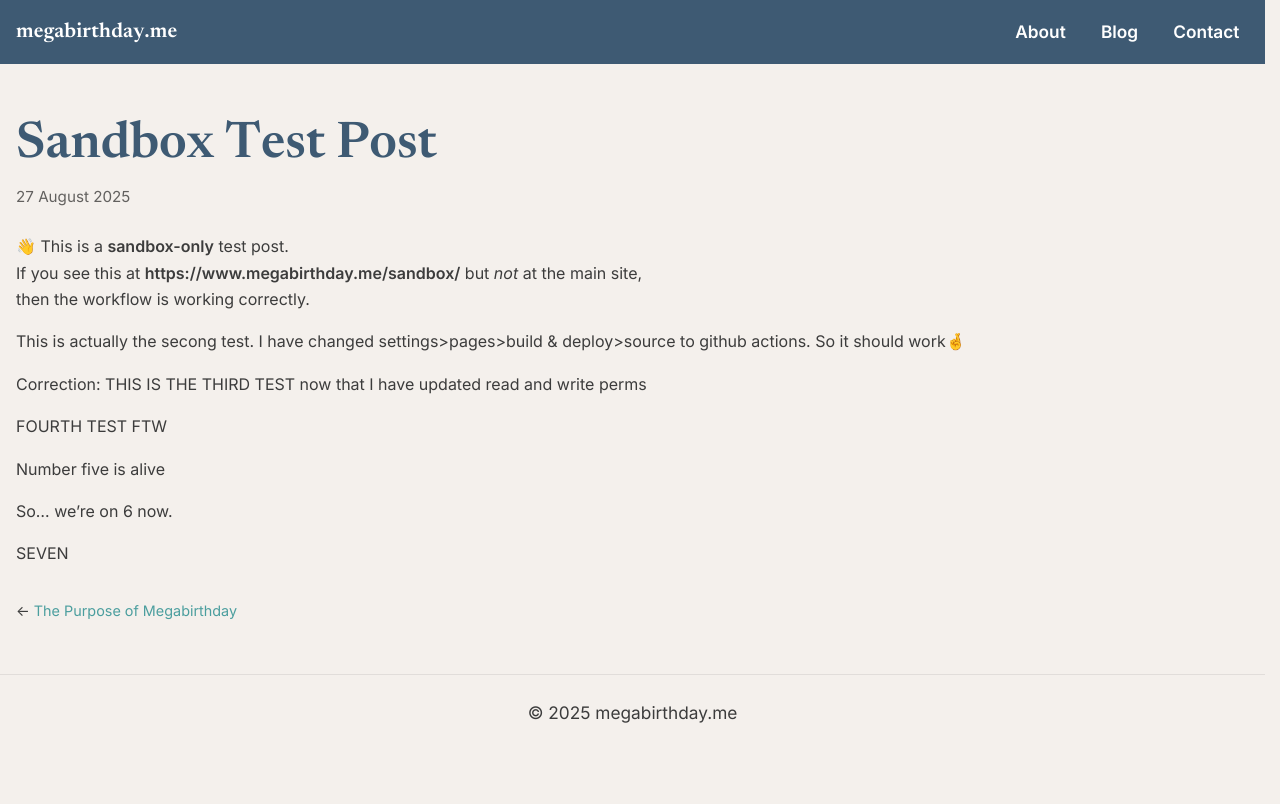
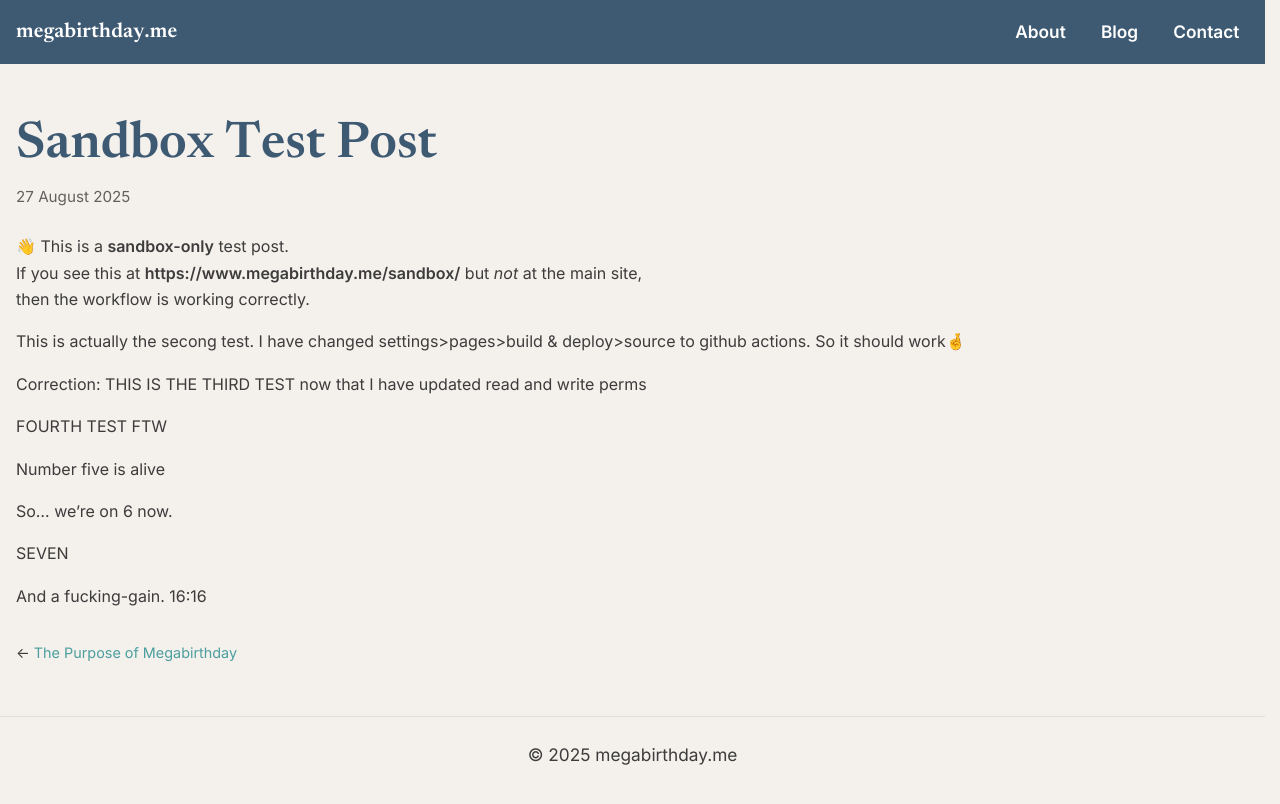
Before and after one commit to Vazool/megabirthday, a Jekyll site: the page built from _posts/2025-08-27-sandbox-test.md, in a window 1280 px wide. Shown: the top 804 px of the page. Built offline with Jekyll 4.4.1, drawn with Linux system fonts in a browser that asks for light colours.

Commit message:
Trigger debug workflow from sandbox

```diff
--- a/_posts/2025-08-27-sandbox-test.md
+++ b/_posts/2025-08-27-sandbox-test.md
@@ -19,3 +19,5 @@ Number five is alive
 So... we're on 6 now.
 
 SEVEN
+
+And a fucking-gain. 16:16
```
